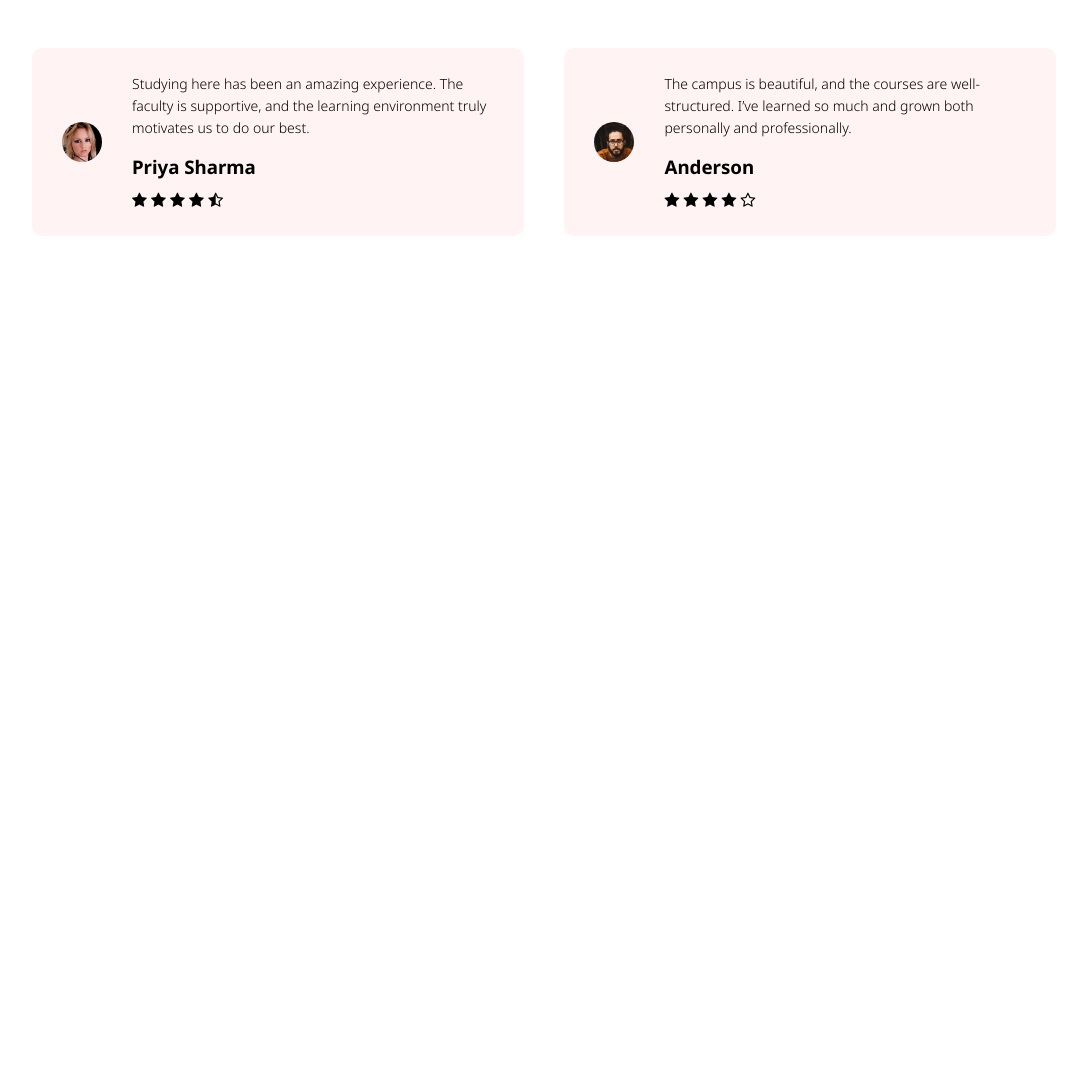
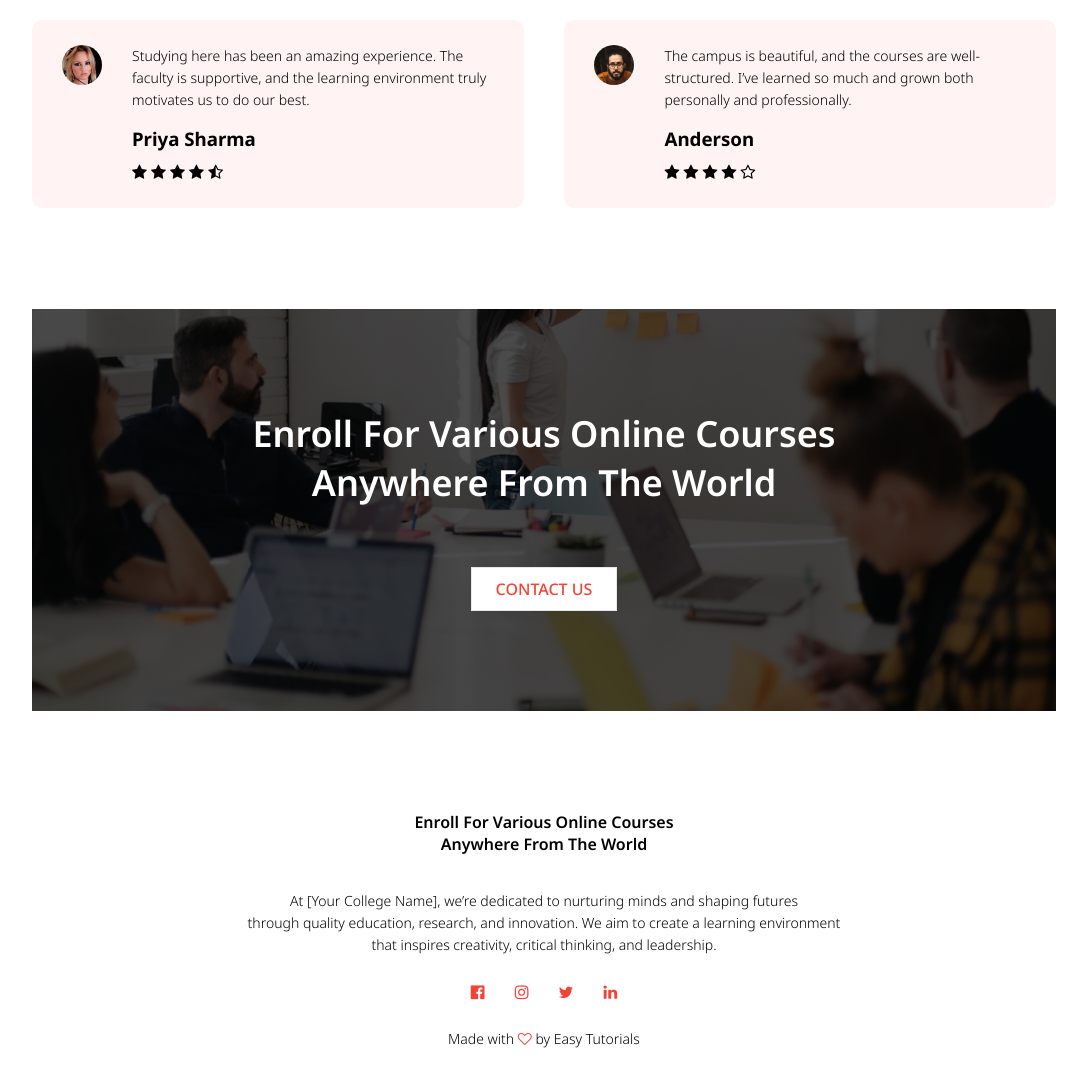
Before and after one commit to niroop77/college-website, a plain HTML site: page index.html in a window 1280 px wide. Shown: the part 2588-3678 px from the top of the page, without its empty margins (96-1183 px from the left). Before the commit the page ends 2876 px from the top, so only its background shows below. Drawn offline with Linux system fonts and the light colour scheme.

Commit message:
added footer section

```diff
--- a/index.html
+++ b/index.html
@@ -161,7 +161,7 @@
 </div>
 <div class="gallery course-col-1" aria-label="Image examples">
 
-    <article class="card" style="padding: 10px 10px;">
+    <article class="card space">
       <a href="#" aria-label="Open first image">
         <img src="images/london.png" alt="LONDON" />
         <div class="overlay">
@@ -170,7 +170,7 @@
       </a>
     </article>
 
-    <article class="card" style="padding: 10px 10px;">
+    <article class="card space">
       <a href="#" aria-label="Open second image">
         <img src="images/newyork.png" alt="NEWYORK" />
         <div class="overlay">
@@ -179,7 +179,7 @@
       </a>
     </article>
 
-    <article class="card" style="padding: 10px 10px;">
+    <article class="card space">
       <a href="#" aria-label="Open third image">
         <img src="images/washington.png" alt="WASHINGTON" />
         <div class="overlay">
@@ -247,6 +247,24 @@
 </div>
 </div>
   </section>
+
+  <!--Contact Us-->
+  <section class="cta">
+<h1>Enroll For Various Online Courses<br>Anywhere From The World</h1>
+<a href="" class="hero-btn">CONTACT US</a>
+  </section>
+  <!--Footer-->
+  <section class="footer">
+<h4>Enroll For Various Online Courses<br>Anywhere From The World</h4>
+<p>At [Your College Name], we’re dedicated to nurturing minds and shaping futures<br> through quality education, research, and innovation. We aim to create a learning environment<br> that inspires creativity, critical thinking, and leadership.</p>
+<div class="icons">
+  <i class="fa fa-facebook-official"></i>
+  <i class="fa fa-instagram"></i>
+  <i class="fa fa-twitter"></i>
+  <i class="fa fa-linkedin"></i>
+</div>
+<p>Made with <i class="fa fa-heart-o"></i> by Easy Tutorials</p>
+</section>
 <!--toggle Menu-->
 <script>
   var navLinks = document.getElementById("navLinks");
--- a/style.css
+++ b/style.css
@@ -118,7 +118,7 @@ nav .fa {
   border-color: #00bcd4;
 }
 
-/* --- Responsive Navbar --- */
+/* --- Responsive Navbar Mobile--- */
 @media (max-width: 768px) {
   nav {
     padding: 20px 30px;
@@ -266,7 +266,6 @@ h3 {
       justify-content: center;
       max-width: 1200px;
       margin: 0 auto;
-      padding: 20px 12px;
     }
 
     /* Each card holds an image + overlay */
@@ -328,7 +327,12 @@ h3 {
     }
 
     /* Make the overlay text accessible when keyboard focusing the link inside */
-    .card a { display: block; height: 100%; color: inherit; text-decoration: none; }
+    .card a {
+      display: block;
+      height: 100%;
+      color: inherit;
+      text-decoration: none;
+     }
 
     /*facilities*/
     .facilities{
@@ -370,7 +374,6 @@ h3 {
   padding: 25px;
   cursor: pointer;
   display: flex;
-  align-items: center; /* keeps image centered vertically */
 }
 
 .testimonials-col img {
@@ -407,6 +410,41 @@ h3 {
   padding: 0px !important;
 }
 
+/* Contact Us */
+.cta{
+      width: 80%;
+  margin:50px auto;
+  background-image: linear-gradient(rgba(0,0,0,0.7),rgba(0,0,0,0.7)),url(images/banner2.jpg);
+  background-position: center;
+  background-size: cover;
+  text-align: center;
+  padding: 100px 0;
+    }
+    .cta h1{
+      color: #fff;
+      margin-bottom: 40px;
+      padding: 0;
+    }
+/* Footer */
+.footer{
+  width: 100%;
+  text-align: center;
+  padding: 30px 0;
+}
+.footer h4{
+  margin-bottom: 25px;
+  margin-top: 20px;
+  font-weight: 600;
+}
+.icons .fa{
+color: #f44336;
+margin: 0 13px;
+cursor: pointer;
+padding: 18px 0px;
+}
+.fa-heart-o{
+  color: #f44336;
+}
     /* Responsive: stack on smaller screens */
     @media (max-width: 880px) {
       .gallery {
@@ -429,10 +467,7 @@ h3 {
 .card {
   background: linear-gradient(180deg, var(--accent), transparent);
   border-radius: var(--radius);
-  padding: 10px 10px;
   min-height: 200px;
-  box-shadow: 0 6px 18px rgba(32, 32, 32, 0.04);
-  border: 1px solid rgba(131, 94, 165, 0.06);
   display: flex;
   flex-direction: column;
   justify-content: space-between;
@@ -442,7 +477,13 @@ h3 {
   transform: translateY(-10px);
   box-shadow: 0 20px 45px rgba(65, 65, 100, 0.12);
 }
+.cta h1{
+  font-size: 24px !important;
+}
 }
 .text-para2{
   padding: 0px !important;
 }
+.space{
+  padding: 10px 10px !important;
+}
```
